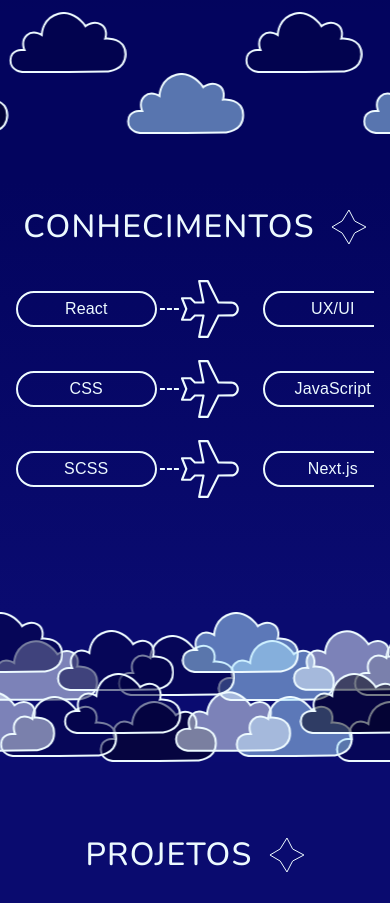
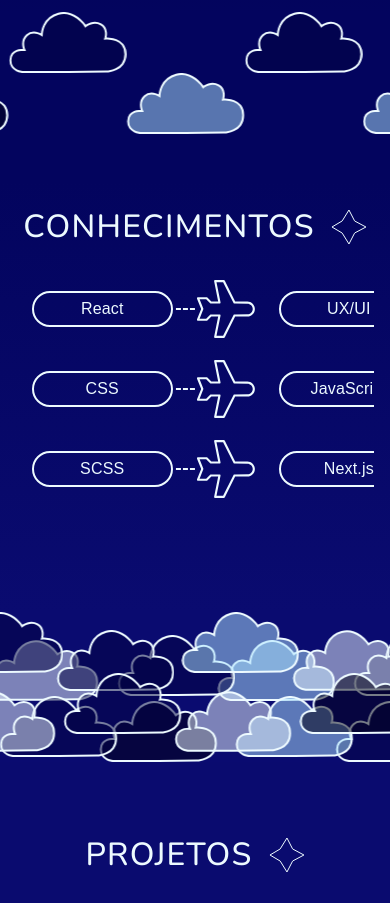
Before and after one commit to MarcosAlexandreCoelhoCampos/marcos-coelho, a React (Vite) app: page / in a window 390 px wide. Shown: the part 1480-2383 px from the top of the page. Built offline with nearby package versions, Linux system fonts and the light colour scheme; a web font is replaced by a local one.

Commit message:
Adjusments on Oveflow of Body and Airplanes

```diff
--- a/src/components/AirplaneWithText/AirplaneWithText.module.scss
+++ b/src/components/AirplaneWithText/AirplaneWithText.module.scss
@@ -1,7 +1,14 @@
 .AirplaneWithTextContainer {
   max-width: 100%;
   overflow-x: auto;
-  padding-bottom: 36px;
+  padding: 0px 16px 36px 16px;
+
+  @media (min-width: 768px) {
+    padding: 0px 24px 36px 24px;
+  }
+  @media (min-width: 1200px) {
+    padding: 0px 0px 36px 0px;
+  }
 
   &::-webkit-scrollbar {
     height: 10px;
@@ -20,7 +27,8 @@
   &::-webkit-scrollbar-thumb:hover {
     background: var(--color-primary-100);
   }
-  @media screen and (pointer: coarse) {
+
+  @media screen and (pointer: coarse) and (max-width: 1200px) {
     padding-bottom: 0px;
     &::-webkit-scrollbar {
       display: none;
--- a/src/pages/Home/sections/Knowledges/index.tsx
+++ b/src/pages/Home/sections/Knowledges/index.tsx
@@ -9,6 +9,8 @@
     <section className={styles.knowledgesSection}>
       <MaxWidth>
         <TitleWithStar> {data.title} </TitleWithStar>
+      </MaxWidth>
+      <MaxWidth className={styles.airplanesMaxWidth}>
         <AirplaneWithText texts={data.knowledges} />
       </MaxWidth>
     </section>
--- a/src/pages/Home/sections/Knowledges/style.module.scss
+++ b/src/pages/Home/sections/Knowledges/style.module.scss
@@ -3,4 +3,11 @@
     var(--color-primary-800) 10%,
     var(--color-primary-750)
   );
+  max-width: 100%;
+  overflow: hidden;
+  @media screen and (pointer: coarse) and (max-width: 1200px) {
+    .airplanesMaxWidth {
+      padding: 0px;
+    }
+  }
 }
--- a/src/pages/Home/sections/Projects/index.tsx
+++ b/src/pages/Home/sections/Projects/index.tsx
@@ -11,8 +11,8 @@
       <MaxWidth>
         <TitleWithStar> {data.title} </TitleWithStar>
         <div className={styles.projectsContent}>
-          {data.projects.map((project) => {
-            return <ProjectsContent {...project} />;
+          {data.projects.map((project, index) => {
+            return <ProjectsContent {...project} key={index} />;
           })}
         </div>
       </MaxWidth>
```
